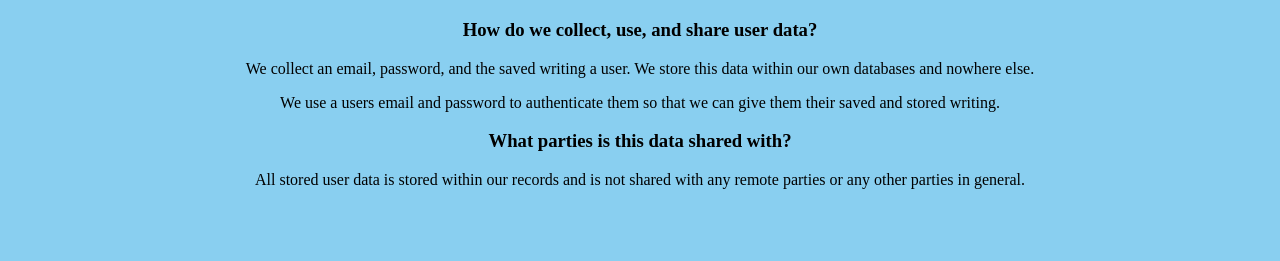
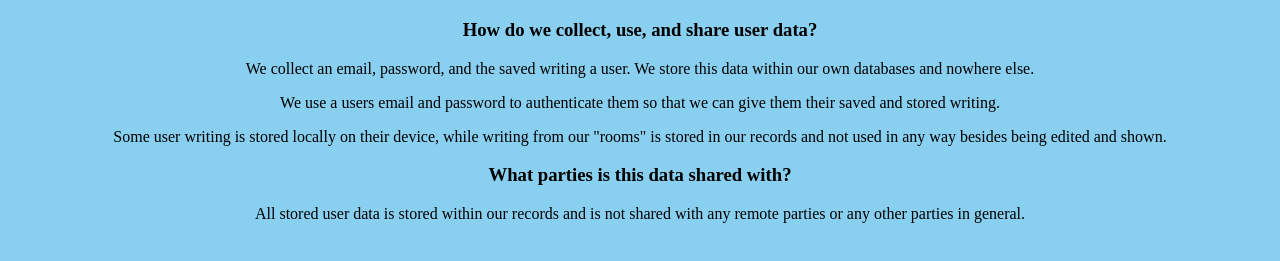
Before and after one commit to willo-keefe/willo-keefe.github.io, a plain HTML site: page riverwrite.html in a window 1280 px wide. Shown: the part 61-322 px from the top of the page. Drawn offline with Linux system fonts and the light colour scheme.

Commit message:
Update riverwrite.html

```diff
--- a/riverwrite.html
+++ b/riverwrite.html
@@ -13,6 +13,7 @@
     <h3>How do we collect, use, and share user data?</h3>
     <p>We collect an email, password, and the saved writing a user. We store this data within our own databases and nowhere else.</p>
     <p>We use a users email and password to authenticate them so that we can give them their saved and stored writing.</p>
+     <p>Some user writing is stored locally on their device, while writing from our "rooms" is stored in our records and not used in any way besides being edited and shown.</p>
     <h3>What parties is this data shared with?</h3>
     <p>All stored user data is stored within our records and is not shared with any remote parties or any other parties in general.</p>
   </body>
```
